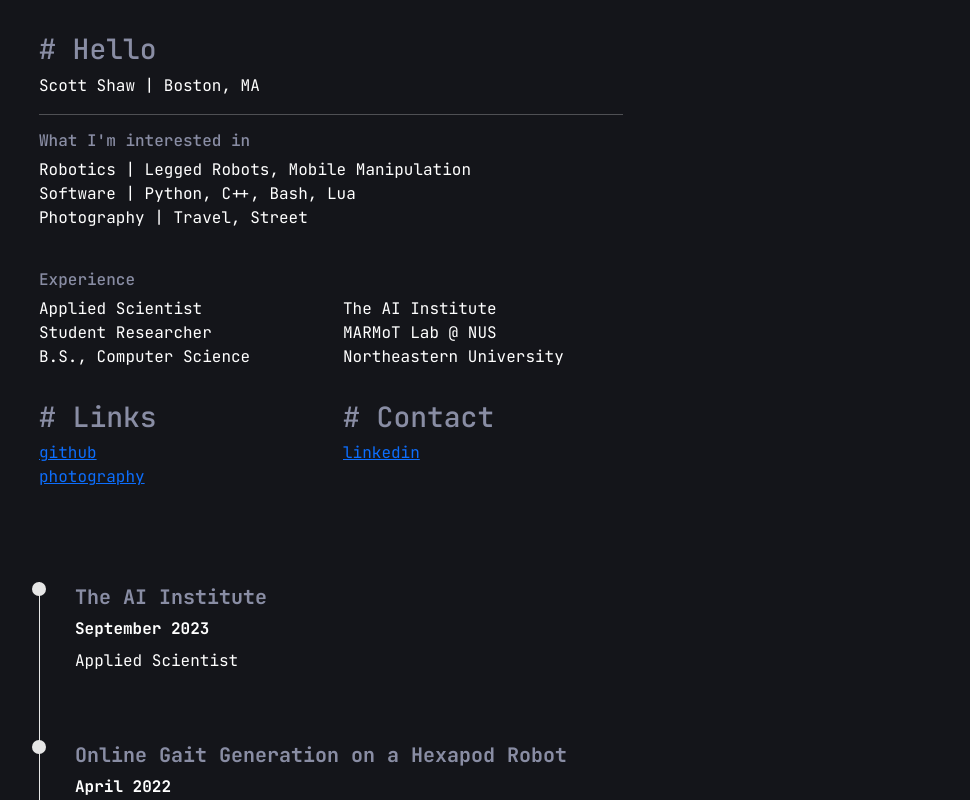
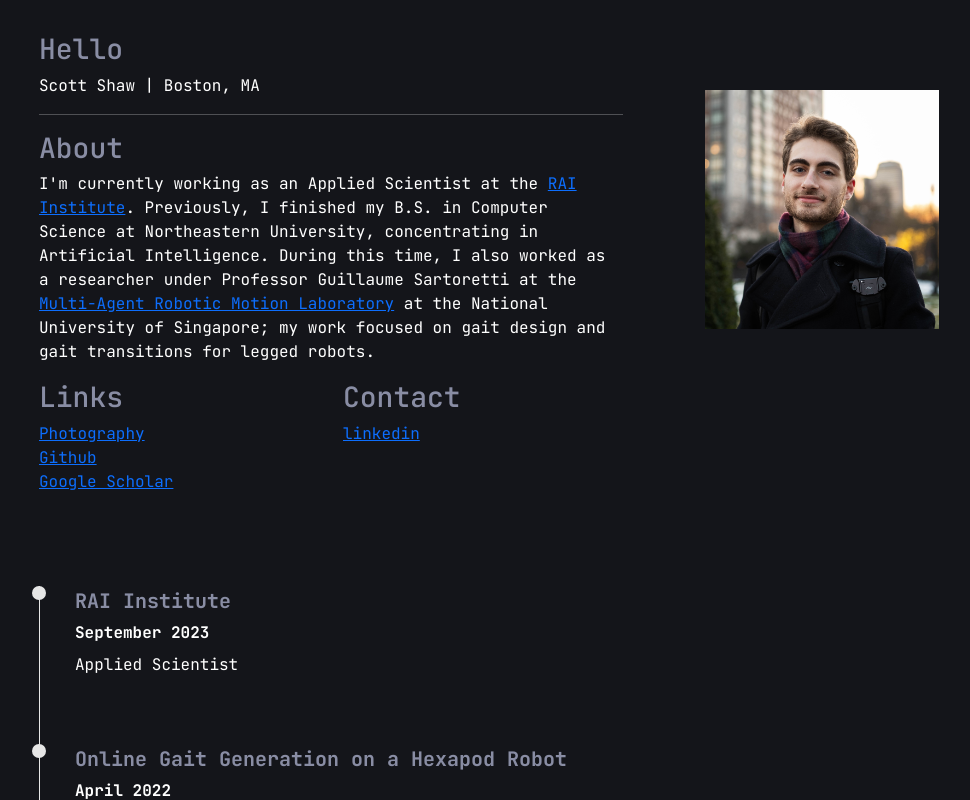
Before and after one commit to scott-shaw/scott-shaw.github.io, a React (Create React App) app: page /#/ in a window 1280 px wide. Shown: the top 800 px of the page, without its empty margins (5-975 px from the left). Built offline with nearby package versions, Linux system fonts and the light colour scheme.

Commit message:
added about, profile

```diff
--- a/src/components/home.js
+++ b/src/components/home.js
@@ -20,67 +20,49 @@
 
           {/* Introduction */}
           <div class="col-sm">
-            <h3># Hello</h3>
+            <h3>Hello</h3>
             <p>
               Scott Shaw | Boston, MA
               <hr />
             </p>
-            <h6>What I'm interested in</h6>
+            <h3>About</h3>
             <p>
-              Robotics | Legged Robots, Mobile Manipulation
-              <br />
-              Software | Python, C++, Bash, Lua
-              <br />
-              Photography | Travel, Street
-              <br />
+              I'm currently working as an Applied Scientist at the <a href="https://rai-inst.com" target="_blank" rel="noreferrer">RAI Institute</a>. Previously, I finished my B.S. in Computer Science at Northeastern University, concentrating in Artificial Intelligence. During this time, I also worked as a researcher under Professor Guillaume Sartoretti at the <a href="https://www.marmotlab.org/" target="_blank" rel="noreferrer">Multi-Agent Robotic Motion Laboratory</a> at the National University of Singapore; my work focused on gait design and gait transitions for legged robots.
               <br />
             </p>
-            <h6>Experience</h6>
-            <div class="row">
-              <div class="col-sm">
-                <p>
-                  Applied Scientist
-                  <br />
-                  Student Researcher
-                  <br />
-                  B.S., Computer Science
-                </p>
-              </div>
-              <div class="col-sm">
-                <p>
-                  The AI Institute
-                  <br />
-                  MARMoT Lab @ NUS
-                  <br />
-                  Northeastern University
-                </p>
-              </div>
-            </div>
 
             <div class="row">
               {/* Links */}
               <div class="col-sm">
-                <h3># Links</h3>
+                <h3>Links</h3>
+                <a
+                  href="https://scottshawphoto.netlify.app/"
+                  target="_blank"
+                  rel="noreferrer"
+                >
+                  Photography
+                </a>
+                <br />
                 <a
                   href="https://github.com/scott-shaw"
                   target="_blank"
                   rel="noreferrer"
                 >
-                  github
+                  Github
                 </a>
                 <br />
                 <a
-                  href="https://scottshawphoto.netlify.app/"
+                  href="https://scholar.google.com/citations?user=msr0dhcAAAAJ&hl=en&oi=sra"
                   target="_blank"
                   rel="noreferrer"
                 >
-                  photography
+                  Google Scholar
                 </a>
               </div>
 
               {/* Contact Info */}
               <div class="col-sm">
-                <h3># Contact</h3>
+                <h3>Contact</h3>
                 <a
                   href="https://www.linkedin.com/in/scottmshaw/"
                   target="_blank"
@@ -92,12 +74,11 @@
             </div>
           </div>
 
-          {/* Cat ASCII art */}
+          {/* Profile Picture */}
           <div class="col-sm">
-            <p>
-              <pre>{`
-                `}</pre>
-            </p>
+            <div class="profile">
+              <img alt="" src={require('../assets/files/profile.jpg')} width="100%"/>
+            </div>
           </div>
         </div>
 
@@ -109,7 +90,7 @@
         {/* Footer */}
         <footer class="container-fluid">
           <hr />
-          <p>Scott Shaw | 2024</p>
+          <p>Scott Shaw | 2025</p>
         </footer>
       </body>
     );
--- a/src/components/timeline.js
+++ b/src/components/timeline.js
@@ -47,10 +47,10 @@
             {/* BDAI */}
             <li class="timeline-item mb-5">
               {this.collapsableListItem(
-                "The AI Institute",
+                "RAI Institute",
                 "September 2023",
                 <p>Applied Scientist</p>,
-                <a onClick={this.linkHandler} href="https://theaiinstitute.com/">theaiinstitute.com</a>,
+                <a onClick={this.linkHandler} href="https://rai-inst.com/">rai-inst.com</a>,
                 "hidden-bdai",
               )}
             </li>
--- a/src/style/home.css
+++ b/src/style/home.css
@@ -34,3 +34,11 @@
   margin-left: auto;
   margin-right: auto;
 }
+
+.profile {
+  display: block;
+  width: 40%;
+  margin-top: 10%;
+  margin-left: 10%;
+  margin-right: 90%;
+}
```
Also changed, not shown: src/assets/files/profile.jpg (added).
